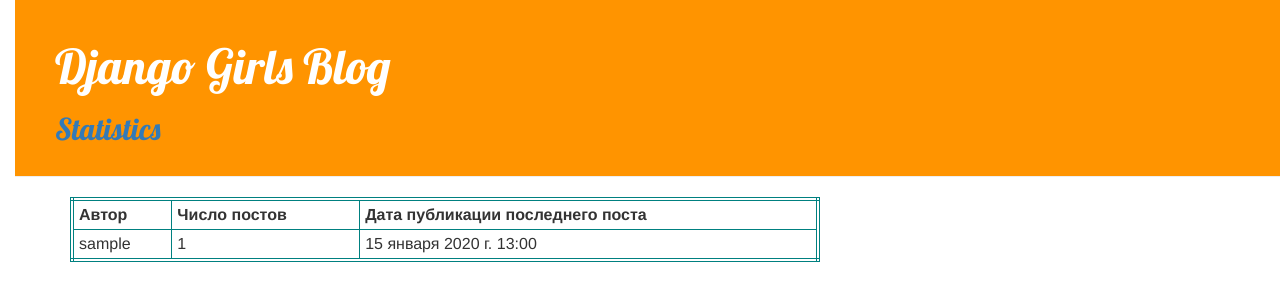
After one commit to glupysh/my-first-blog, a Django app: page /statistics/ in a window 1280 px wide. The commit adds this page. Shown: the top 301 px of the page. Run offline with Django 4.2, Linux system fonts and the light colour scheme; tables that the repository leaves empty hold one stand-in row (values such as "Sample post"); some libraries are stand-ins or nearby versions.

Commit message:
Add statistics

```diff
--- a/blog/static/css/blog.css
+++ b/blog/static/css/blog.css
@@ -5,6 +5,18 @@
 
 body {
     padding-left: 15px;
+}
+
+table {
+    border: 4px double #008080; /* Рамка вокруг таблицы */
+    border-collapse: collapse; /* Способ отображения границы */
+    width: 100%; /* Ширина таблицы */
+    border-spacing: 7px 11px; /* Расстояние между ячейками */
+}
+
+th, td {
+    padding: 5px; /* Поля вокруг текста */
+    border: 1px solid #008080; /* Граница вокруг ячеек */
 }
 
 .page-header {
--- a/blog/templates/blog/base.html
+++ b/blog/templates/blog/base.html
@@ -14,6 +14,7 @@
                 <a href="{% url 'post_new' %}" class="top-menu"><span class="glyphicon glyphicon-plus"></span></a>
             {% endif %}
             <h1><a href="/">Django Girls Blog</a></h1>
+            <h2><a href="/statistics">Statistics</a></h2>
         </div>
         <div class="content container">
             <div class="row">
--- a/blog/templates/blog/post_detail.html
+++ b/blog/templates/blog/post_detail.html
@@ -16,5 +16,6 @@
         {% thumbnail post.image "800x600" as im %}
             <img src="{{ im.url }}">
         {% endthumbnail %}
+        <p>Автор: {{ post.author }}</p>
     </div>
 {% endblock %}
--- a/blog/templates/blog/post_list.html
+++ b/blog/templates/blog/post_list.html
@@ -8,6 +8,7 @@
             </div>
             <h1><a href="{% url 'post_detail' pk=post.pk %}">{{ post.title }}</a></h1>
             <p>{{ post.text|linebreaksbr|number_to_text }}</p>
+            <p>Автор: {{ post.author }}</p>
         </div>
     {% endfor %}
 {% endblock %}
--- /dev/null
+++ b/blog/templates/blog/statistics.html
@@ -0,0 +1,17 @@
+{% extends 'blog/base.html' %}
+{% block content %}
+    <table>
+        <tr>
+        <th>Автор</th>
+        <th>Число постов</th>
+        <th>Дата публикации последнего поста</th>
+        </tr>
+            {% for key, value in author_dict.items %}
+                <tr>
+                    <td>{{ key }}</td>
+                    <td>{{ value.0 }}</td>
+                    <td>{{ value.1.published_date }}</td>
+                </tr>
+            {% endfor %}
+    </table>
+{% endblock %}
--- a/blog/urls.py
+++ b/blog/urls.py
@@ -8,6 +8,7 @@
     path('post/<int:pk>/', views.post_detail, name='post_detail'),
     path('post/new/', views.post_new, name='post_new'),
     path('post/<int:pk>/edit/', views.post_edit, name='post_edit'),
+    path('statistics/', views.statistics, name='statistics'),
 ]
 
 if settings.DEBUG:
--- a/blog/views.py
+++ b/blog/views.py
@@ -3,6 +3,8 @@
 from .models import Post
 from .forms import PostForm
 from django.shortcuts import redirect
+from django.contrib.auth.models import User
+
 
 def post_list(request):
     posts = Post.objects.filter(published_date__lte=timezone.now()).order_by('-published_date')
@@ -41,3 +43,14 @@
     else:
         form = PostForm(instance=post)
     return render(request, 'blog/post_edit.html', {'form': form})
+
+
+def statistics(request):
+    author_dict = {}
+    authors = User.objects.all()
+    for i in authors:
+        cnt = Post.objects.filter(author=i).count()
+        lst = Post.objects.filter(author=i, published_date__lte=timezone.now()).order_by('published_date').last()
+        author_dict[i] = (cnt, lst)
+    context = {'author_dict': author_dict}
+    return render(request, 'blog/statistics.html', context)
```
